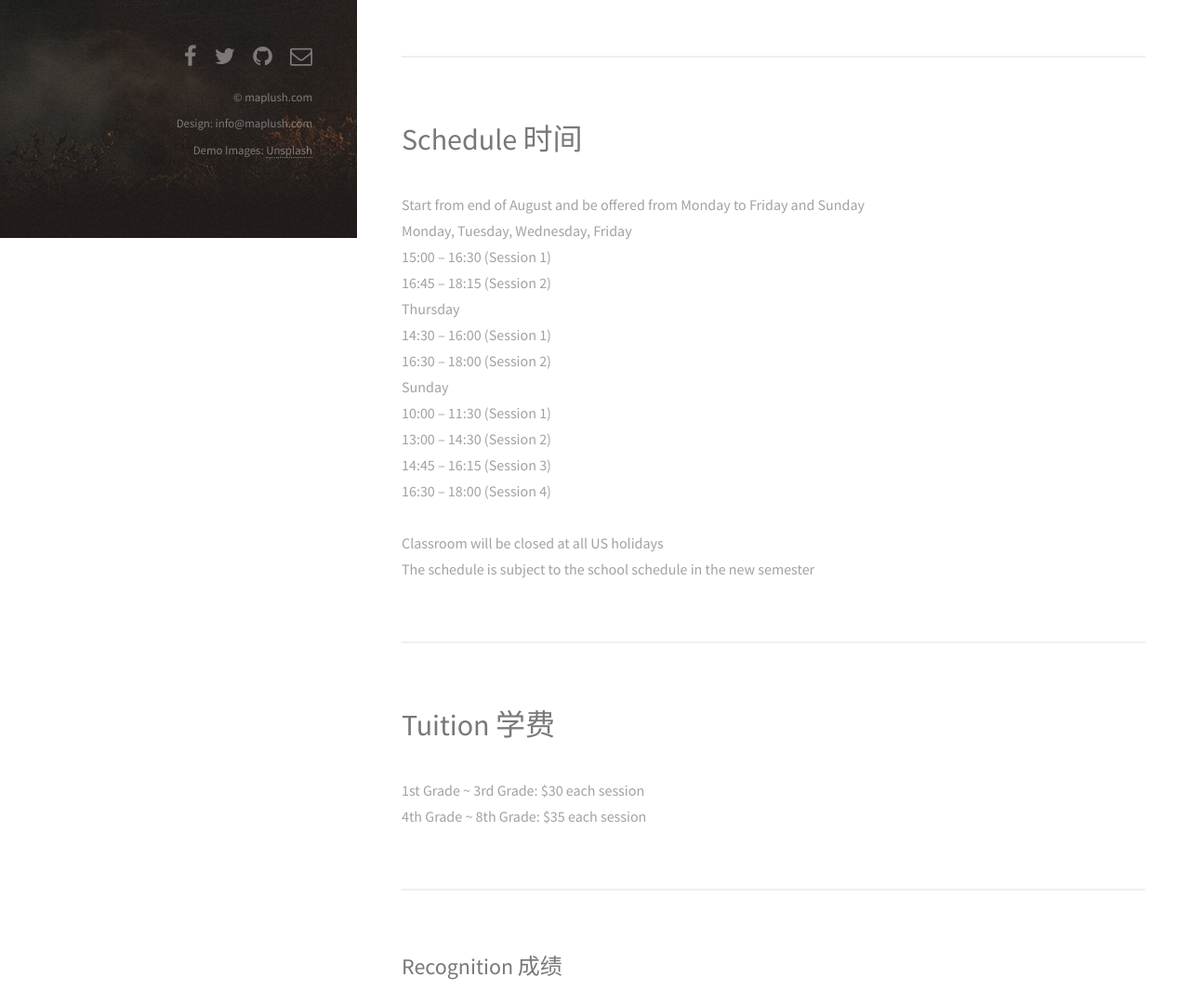
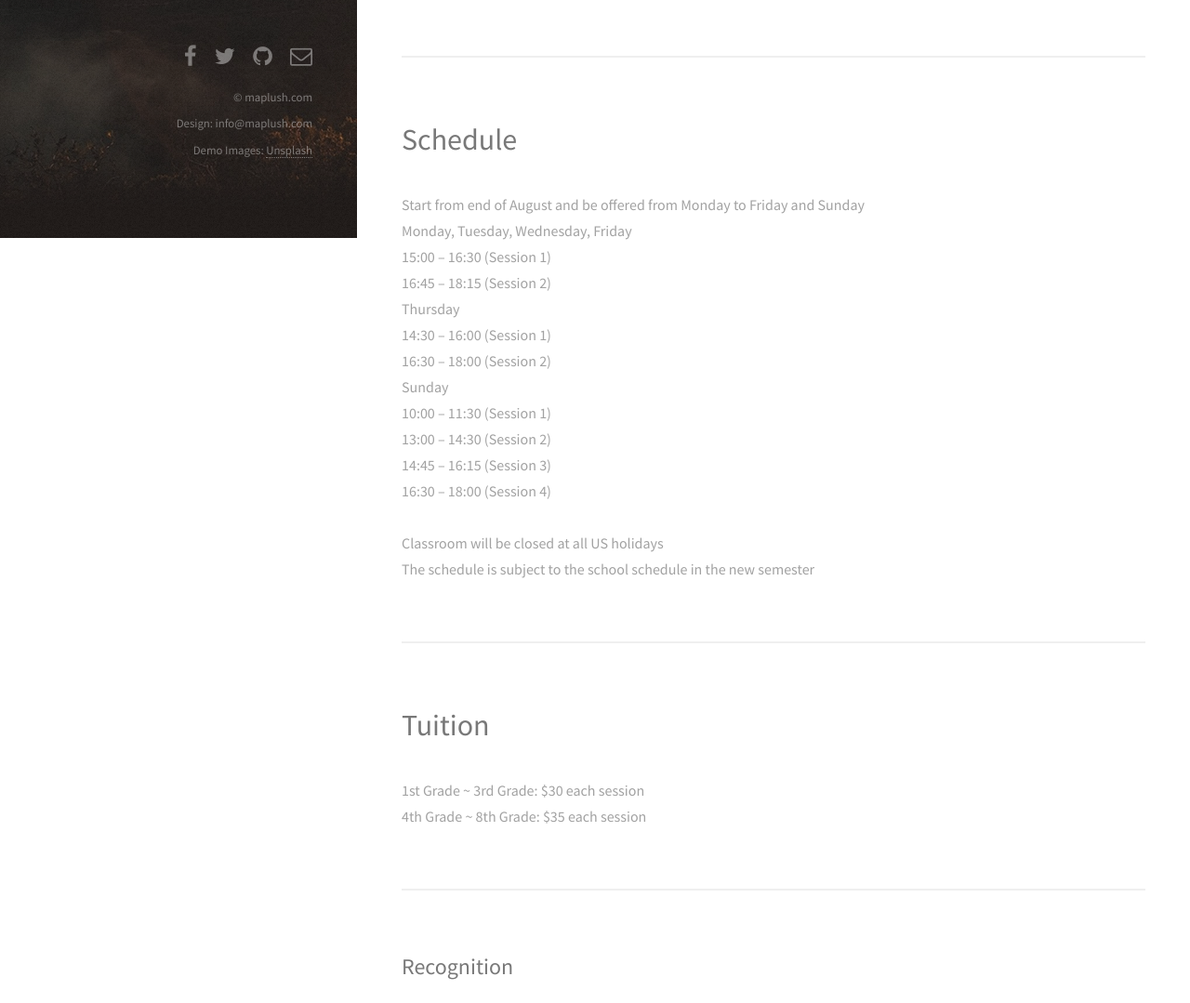
Before and after one commit to jobshen/maplush, a plain HTML site: page index.html in a window 1280 px wide. Shown: the part 544-1623 px from the top of the page at 93% size. Drawn offline with Linux system fonts and the light colour scheme.

Commit message:
take out chinese chars

```diff
--- a/index.html
+++ b/index.html
@@ -26,27 +26,27 @@
 		<div id="main">
 			<section id="one">
 	<header class="major">
-		<h2>About 关于</h2>
+		<h2>About</h2>
 	</header>
 	<p>Do you feel you don&rsquo;t have time to ensure your child&rsquo;s mastery of math concept taught by school? Do you want to lift your child&rsquo;s math aptitude above grade level? <br><br>Our classroom is committed to provide all year round math instruction to elementary or middle school students. Students can benefit from the systematic review of the materials already learned from school and the preview of new math concepts. <br><br>Having tutoring my daughter math for more than three years, I understand how to motivate and inspire children to excel in math and how to help them develop good study habits and disciplines. <br><br>Students will be instructed in small groups based on their individual skill levels. Our classroom will focus on helping students to become proficient problem-solvers, develop critical thinking skills and gain a deep understanding of core mathematics concepts.</p>
 </section>
 			<section id="four">
 	<header class="major">
-		<h2>Schedule 时间</h2>
+		<h2>Schedule</h2>
 	</header>
 	<p>Start from end of August and be offered from Monday to Friday and Sunday <br>Monday, Tuesday, Wednesday, Friday <br>15:00 – 16:30 (Session 1) <br>16:45 – 18:15 (Session 2)<br>Thursday <br>14:30 – 16:00 (Session 1)<br>16:30 – 18:00 (Session 2)<br>Sunday <br>10:00 – 11:30 (Session 1)<br>13:00 – 14:30 (Session 2)<br>14:45 – 16:15 (Session 3)<br>16:30 – 18:00 (Session 4)<br><br>Classroom will be closed at all US holidays<br>The schedule is subject to the school schedule in the new semester</p>
 </section>
 
 			<section id="four">
 	<header class="major">
-		<h2>Tuition 学费</h2>
+		<h2>Tuition</h2>
 	</header>
 	<p>1st Grade ~ 3rd Grade: $30 each session<br>4th Grade ~ 8th Grade: $35 each session</p>
 </section>
 
 			<!-- portfolio -->
 <section id="two">
-	<h2>Recognition 成绩</h2>
+	<h2>Recognition</h2>
 	<div class="row">
 
 		<article class="6u 12u$(xsmall) work-item">
@@ -77,7 +77,7 @@
 </section>
 
 <section id="three">
-	<h2>Contact 联系</h2>
+	<h2>Contact</h2>
 	<p>I will be out of town from 7/6 to 7/31. Please use form below to email me.</p>
 	<div class="row" id="contact-form">
 		<div class="8u 12u$(small)">
```
